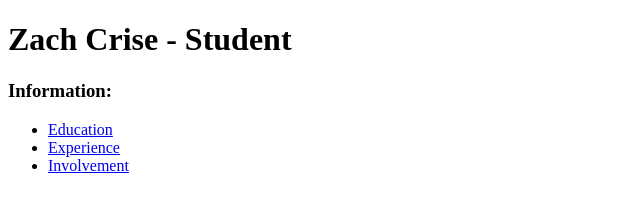
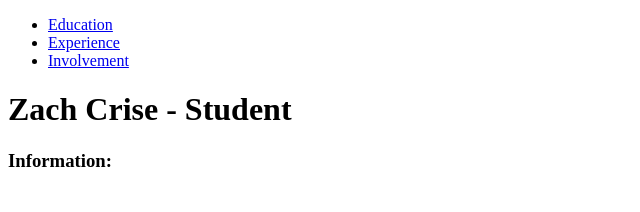
Before and after one commit to Crisez/Crisez.github.io, a plain HTML site: page index.html in a window 1280 px wide. Shown: the whole page, without its empty margins (0-640 px from the left). Drawn offline with Linux system fonts and the light colour scheme.

Commit message:
Add files via upload

```diff
--- /dev/null
+++ b/index.css
@@ -0,0 +1,30 @@
+body {
+	background-color:blue;
+
+}
+
+.nav li {
+	background:silver;
+	border-radius:5px;
+	border:2px solid silver;
+	font-size:20px;
+	color:blue;
+	display:inline;
+}
+
+.main {
+	background-color:silver;
+	border-left:50px;
+	border-right:50px;
+	padding-bottom:500px;
+	margin-left:50px;
+	margin-right:50px;
+}
+
+h1 {
+	color:#B8860B;
+}
+
+h3 {
+	color:#E0FFFF;
+}
--- a/index.html
+++ b/index.html
@@ -4,12 +4,17 @@
 				<title>Zach Crise Website</title>
 		</head>
 		<body>
-				<h1>Zach Crise - Student</h1>
-				<h3>Information:</h3>
+		<div class="nav">
+
 				<ul>
 					<li><a href="education.html">Education</a></li>
 					<li><a href="experience.html">Experience</a></li>
 					<li><a href="involvement.html">Involvement</a></li>
 				</ul>
+		</div>
+		<div class="main">
+			<h1>Zach Crise - Student</h1>
+			<h3>Information:</h3>
+		</div>
 		</body>
 </html>
```
